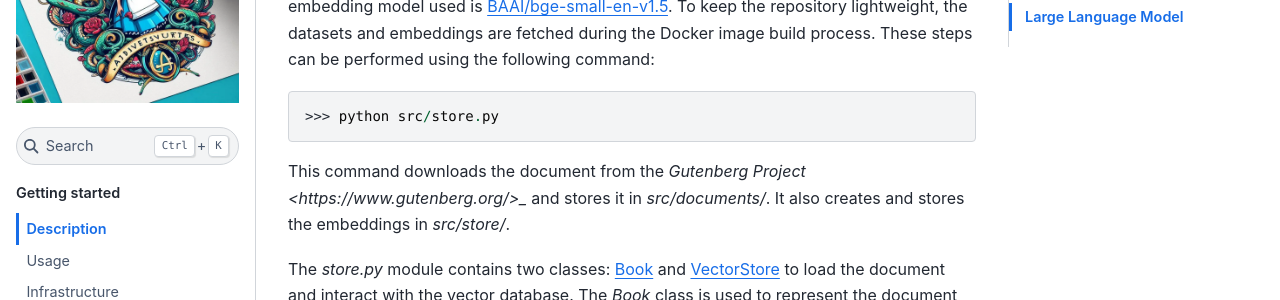
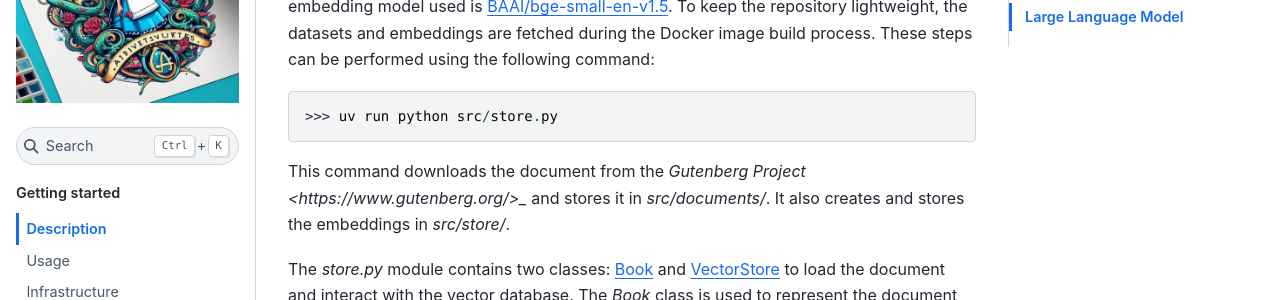
Before and after one commit to philippemiron/alice-rag-llm, a Sphinx documentation site: the page built from docs/description.rst, in a window 1280 px wide and 900 px high, scrolled down 690 px. Shown: the part 152-452 px from the top of the window. Built offline with Sphinx 7.4.7 and the Sphinx Book theme 1.1.4, drawn with Linux system fonts in a browser that asks for light colours.

Commit message:
small mod (#20)

```diff
--- a/docs/description.rst
+++ b/docs/description.rst
@@ -23,7 +23,7 @@ Document Retrieval (vector database)
 
 We utilize `LlamaIndex <https://www.llamaindex.ai/>`_ for ingesting the documents, and creating the vector store. The embedding model used is `BAAI/bge-small-en-v1.5 <https://huggingface.co/BAAI/bge-small-en-v1.5>`_. To keep the repository lightweight, the datasets and embeddings are fetched during the Docker image build process. These steps can be performed using the following command:
 
->>> python src/store.py
+>>> uv run python src/store.py
 
 This command downloads the document from the `Gutenberg Project <https://www.gutenberg.org/>_` and stores it in `src/documents/`. It also creates and stores the embeddings in `src/store/`.
 
```
